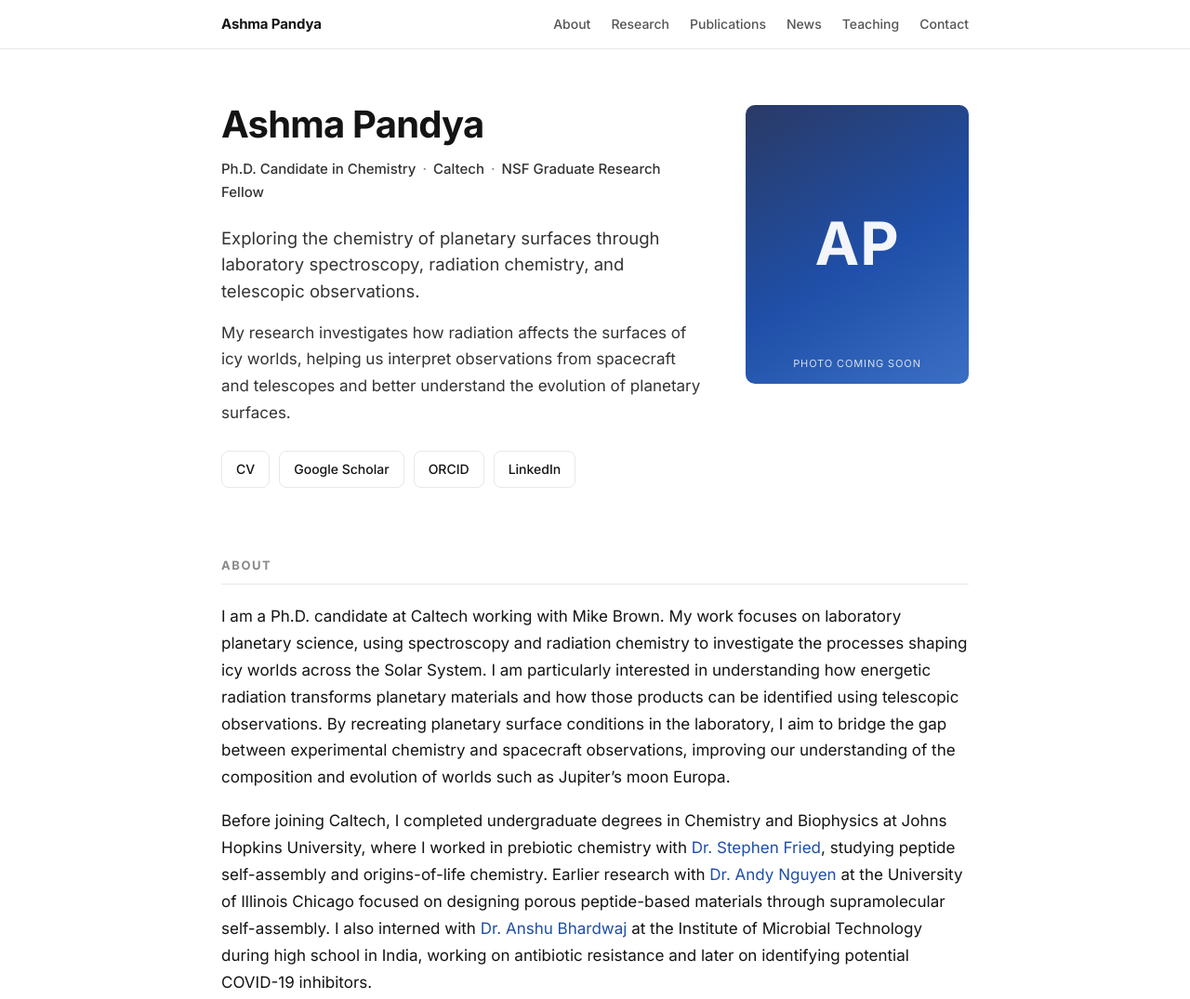
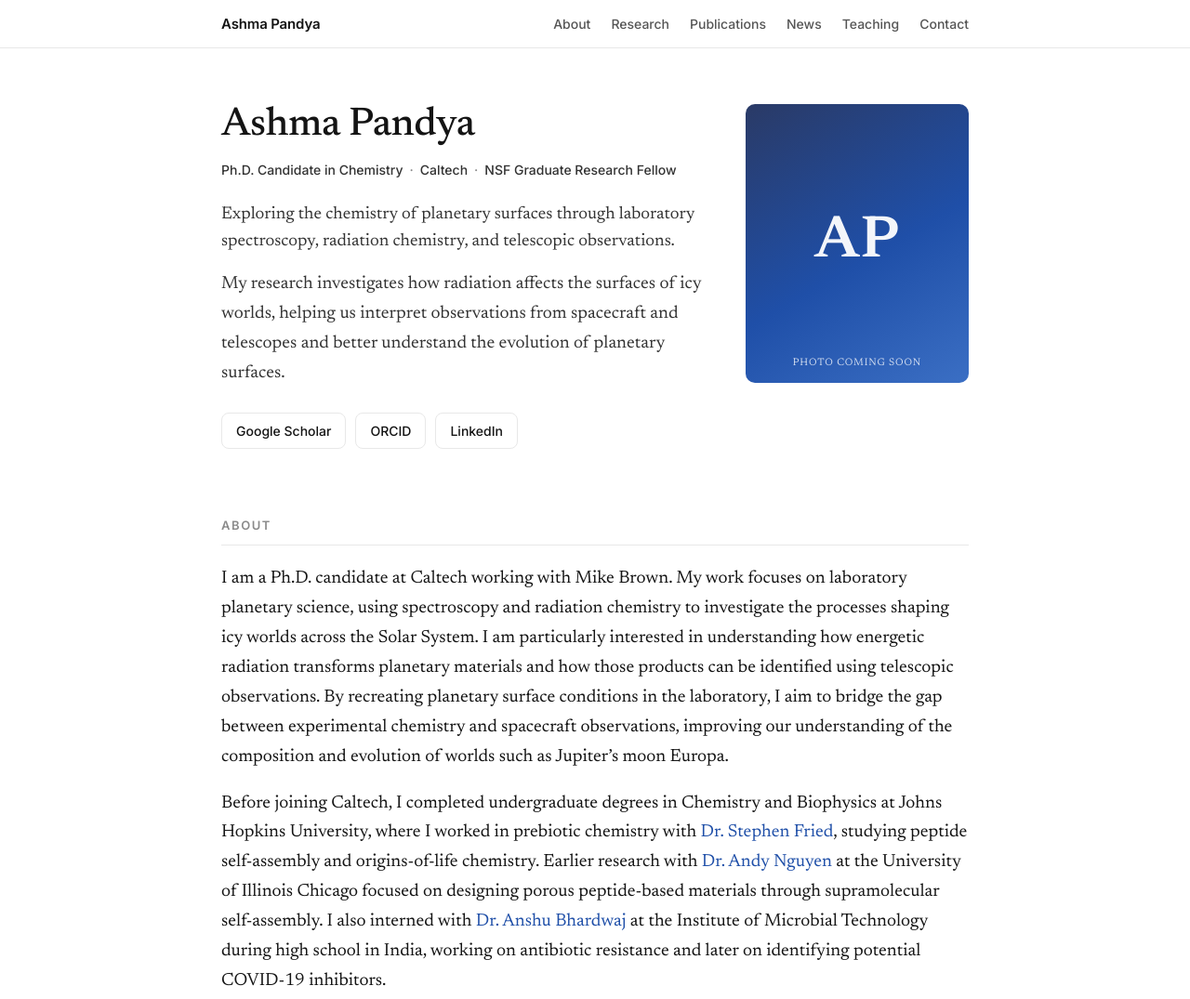
Before and after one commit to Utsav2/ashmapandya, a plain HTML site: page index.html in a window 1280 px wide. Shown: the top 1075 px of the page at 93% size. Drawn offline with Linux system fonts and the light colour scheme.

Commit message:
Restore serif (Newsreader) typography; wire in real Scholar/ORCID/LinkedIn links
Co-Authored-By: Claude Opus 4.8 <noreply@anthropic.com>

```diff
--- a/index.html
+++ b/index.html
@@ -7,7 +7,7 @@
 <meta name="description" content="Ashma Pandya — Ph.D. Candidate in Chemistry at Caltech, NSF Graduate Research Fellow. Laboratory planetary science, spectroscopy, and radiation chemistry of icy worlds.">
 <link rel="preconnect" href="https://fonts.googleapis.com">
 <link rel="preconnect" href="https://fonts.gstatic.com" crossorigin>
-<link href="https://fonts.googleapis.com/css2?family=Inter:wght@400;500;600;700&display=swap" rel="stylesheet">
+<link href="https://fonts.googleapis.com/css2?family=Inter:wght@400;500;600&family=Newsreader:ital,opsz,wght@0,6..72,400;0,6..72,500;0,6..72,600;1,6..72,400&display=swap" rel="stylesheet">
 <style>
   :root {
     --ink: #141414;
@@ -25,9 +25,9 @@
     margin: 0;
     background: var(--bg);
     color: var(--ink);
-    font-family: "Inter", -apple-system, BlinkMacSystemFont, "Segoe UI", sans-serif;
-    font-size: 17px;
-    line-height: 1.7;
+    font-family: "Newsreader", Georgia, "Times New Roman", serif;
+    font-size: 19px;
+    line-height: 1.68;
     -webkit-font-smoothing: antialiased;
     text-rendering: optimizeLegibility;
   }
@@ -45,6 +45,7 @@
   nav .wrap {
     max-width: var(--max); margin: 0 auto; padding: 13px 28px;
     display: flex; flex-wrap: wrap; gap: 6px 22px; align-items: baseline;
+    font-family: "Inter", sans-serif;
   }
   nav .name { font-weight: 700; font-size: 15px; letter-spacing: -0.01em; margin-right: auto; color: var(--ink); }
   nav .name:hover { text-decoration: none; }
@@ -58,8 +59,8 @@
     padding: 60px 0 14px;
     display: grid; grid-template-columns: 1fr 240px; gap: 44px; align-items: start;
   }
-  h1 { font-size: 40px; font-weight: 700; line-height: 1.05; margin: 0 0 14px; letter-spacing: -0.02em; }
-  .role { font-size: 15px; color: var(--muted); font-weight: 500; margin: 0 0 22px; }
+  h1 { font-size: 43px; font-weight: 500; line-height: 1.05; margin: 0 0 14px; letter-spacing: -0.01em; }
+  .role { font-family: "Inter", sans-serif; font-size: 14px; color: var(--muted); font-weight: 500; margin: 0 0 22px; }
   .role .sep { color: var(--faint); margin: 0 7px; }
   .lede { font-size: 18.5px; color: var(--ink); margin: 0 0 16px; line-height: 1.55; }
   .hero p { color: #333; }
@@ -76,6 +77,7 @@
 
   .toplinks { margin: 26px 0 0; display: flex; flex-wrap: wrap; gap: 9px 10px; }
   .toplinks a {
+    font-family: "Inter", sans-serif;
     border: 1px solid var(--line); border-radius: 8px; padding: 7px 15px;
     color: var(--ink); font-size: 14px; font-weight: 500; background: #fff;
   }
@@ -84,12 +86,13 @@
   /* Sections */
   section { padding-top: 58px; }
   h2 {
+    font-family: "Inter", sans-serif;
     font-size: 13px; font-weight: 700; text-transform: uppercase; letter-spacing: .12em;
     color: var(--faint); margin: 0 0 20px; padding-bottom: 9px; border-bottom: 1px solid var(--line);
   }
   h3 { font-size: 20px; font-weight: 600; margin: 36px 0 4px; letter-spacing: -0.01em; }
   h3:first-of-type { margin-top: 0; }
-  .affil { font-size: 13px; color: var(--faint); font-weight: 500; text-transform: uppercase; letter-spacing: .05em; margin: 0 0 14px; }
+  .affil { font-family: "Inter", sans-serif; font-size: 12.5px; color: var(--faint); font-weight: 500; text-transform: uppercase; letter-spacing: .05em; margin: 0 0 14px; }
 
   /* Figures */
   figure { margin: 0 0 6px; }
@@ -97,7 +100,7 @@
     float: right; width: 250px; margin: 4px 0 18px 28px;
   }
   figure img { width: 100%; border-radius: 8px; display: block; border: 1px solid var(--line); }
-  figcaption { font-size: 12.5px; color: var(--faint); line-height: 1.45; margin-top: 8px; }
+  figcaption { font-family: "Inter", sans-serif; font-size: 12.5px; color: var(--faint); line-height: 1.45; margin-top: 8px; }
   .figrow { display: grid; grid-template-columns: 1fr 1fr; gap: 18px; margin: 8px 0 24px; clear: both; }
   .figrow figure { margin: 0; }
 
@@ -108,6 +111,7 @@
 
   footer {
     max-width: var(--max); margin: 0 auto; padding: 34px 28px 70px;
+    font-family: "Inter", sans-serif;
     font-size: 13px; color: var(--faint); border-top: 1px solid var(--line);
     display: flex; justify-content: space-between; flex-wrap: wrap; gap: 8px;
   }
@@ -147,10 +151,9 @@
       <p class="lede">Exploring the chemistry of planetary surfaces through laboratory spectroscopy, radiation chemistry, and telescopic observations.</p>
       <p>My research investigates how radiation affects the surfaces of icy worlds, helping us interpret observations from spacecraft and telescopes and better understand the evolution of planetary surfaces.</p>
       <div class="toplinks">
-        <a href="#" target="_blank" rel="noopener">CV</a>
-        <a href="#" target="_blank" rel="noopener">Google Scholar</a>
-        <a href="#" target="_blank" rel="noopener">ORCID</a>
-        <a href="#" target="_blank" rel="noopener">LinkedIn</a>
+        <a href="https://scholar.google.com/citations?user=ej1RVBsAAAAJ&amp;hl=en" target="_blank" rel="noopener">Google Scholar</a>
+        <a href="https://orcid.org/0000-0003-3303-1009" target="_blank" rel="noopener">ORCID</a>
+        <a href="https://www.linkedin.com/in/ashmapandya/" target="_blank" rel="noopener">LinkedIn</a>
       </div>
     </div>
     <!-- Replace the placeholder below with: <img src="img/headshot.jpg" alt="Ashma Pandya"> -->
@@ -213,10 +216,9 @@
 
   <section id="publications">
     <h2>Publications</h2>
-    <p>A full list of my publications is available below.</p>
+    <p>A complete, up-to-date list of my publications is available on Google Scholar.</p>
     <div class="toplinks">
-      <a href="#" target="_blank" rel="noopener">All (chronological)</a>
-      <a href="#" target="_blank" rel="noopener">Browse by discipline</a>
+      <a href="https://scholar.google.com/citations?user=ej1RVBsAAAAJ&amp;hl=en" target="_blank" rel="noopener">All publications &mdash; Google Scholar</a>
     </div>
   </section>
 
@@ -240,9 +242,9 @@
     <p>I&rsquo;m always happy to connect about planetary science, spectroscopy, laboratory astrophysics, or opportunities for collaboration &mdash; as well as to answer any questions about the field or about pursuing research and a Ph.D.</p>
     <div class="toplinks">
       <a href="mailto:apandya@caltech.edu">apandya@caltech.edu</a>
-      <a href="#" target="_blank" rel="noopener">LinkedIn</a>
-      <a href="#" target="_blank" rel="noopener">Google Scholar</a>
-      <a href="#" target="_blank" rel="noopener">ORCID</a>
+      <a href="https://www.linkedin.com/in/ashmapandya/" target="_blank" rel="noopener">LinkedIn</a>
+      <a href="https://scholar.google.com/citations?user=ej1RVBsAAAAJ&amp;hl=en" target="_blank" rel="noopener">Google Scholar</a>
+      <a href="https://orcid.org/0000-0003-3303-1009" target="_blank" rel="noopener">ORCID</a>
     </div>
   </section>
 
```
